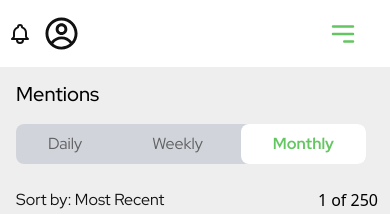
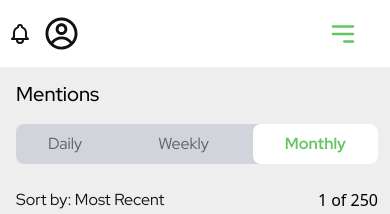
Before and after one commit to egba001/social_pulse_frontend, a React (Vite) app: page /dashboard/mentions in a window 390 px wide. Shown: the top 214 px of the page. Built offline with nearby package versions, Linux system fonts and the light colour scheme; no server answers; sample sign-in values are in the browser's storage.

Commit message:
tab responsiveness

```diff
--- a/src/pages/Dashboard/components/Tab.jsx
+++ b/src/pages/Dashboard/components/Tab.jsx
@@ -3,7 +3,7 @@ import { useState } from "react";
 const Tab = ({ toggle, updateToggle }) => {
   return (
     <div>
-      <div className="tab flex items-center justify-between max-w-[350px] w-full h-[40px] rounded-lg bg-gray-300">
+      <div className="tab flex items-center justify-between max-w-full w-full h-[40px] rounded-lg bg-gray-300">
         <button
           onClick={() => updateToggle(1)}
           className={
```
